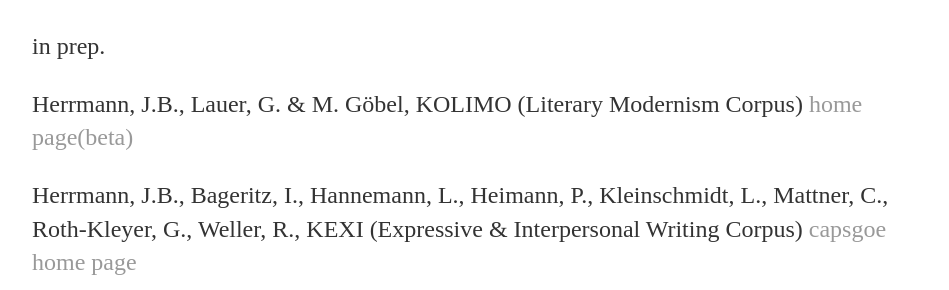
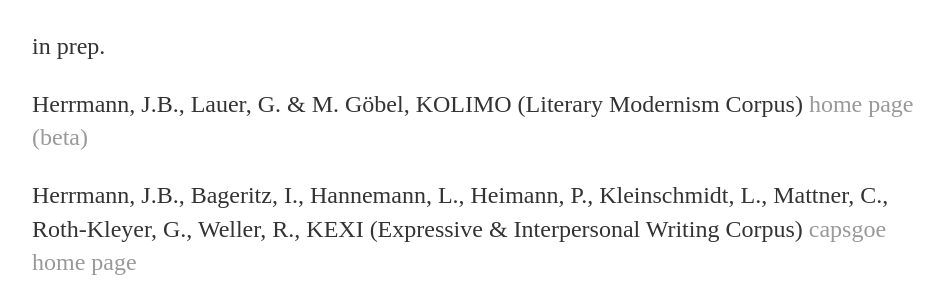
Before and after one commit to jberenike/jberenike.github.io, a Jekyll site: the page built from publications.md, in a window 1280 px wide and 900 px high, scrolled down 2883 px. Shown: the part 169-459 px from the top of the window, without its empty margins (160-1109 px from the left). Built offline with Jekyll 4.4.1, drawn with Linux system fonts in a browser that asks for light colours; part of the change alters nothing that is shown.

```diff
--- a/publications.md
+++ b/publications.md
@@ -59,13 +59,13 @@ submitted
 
 in prep.
 
- Herrmann, J.B., Lauer, G. & M. Göbel, KOLIMO (Literary Modernism Corpus) <a href="https://www.kolimo.uni-goettingen.de/" target="_blank">home page(beta)</a>
+ Herrmann, J.B., Lauer, G. & M. Göbel, KOLIMO (Literary Modernism Corpus) <a href="https://kolimo.uni-goettingen.de/index.html" target="_blank">home page (beta)</a>
 
  Herrmann, J.B., Bageritz, I., Hannemann, L., Heimann, P., Kleinschmidt, L., Mattner, C., Roth-Kleyer, G., Weller, R., KEXI (Expressive & Interpersonal Writing Corpus)  <a href="https://capsgoe.wordpress.com/" target="_blank"> capsgoe home page</a>
 
 2012
 
- Herrmann, J.B. (Ed.). Literatur rechnen. Ein Wiki zur digitalen Textanalyse.   <a href="http://litre.uni-goettingen.de/" target="_blank">home page</a>
+ Herrmann, J.B. (Ed.). Literatur rechnen. Ein Wiki zur digitalen Textanalyse. <a href="http://litre.uni-goettingen.de/" target="_blank">home page</a>
 
 2010
 
```
